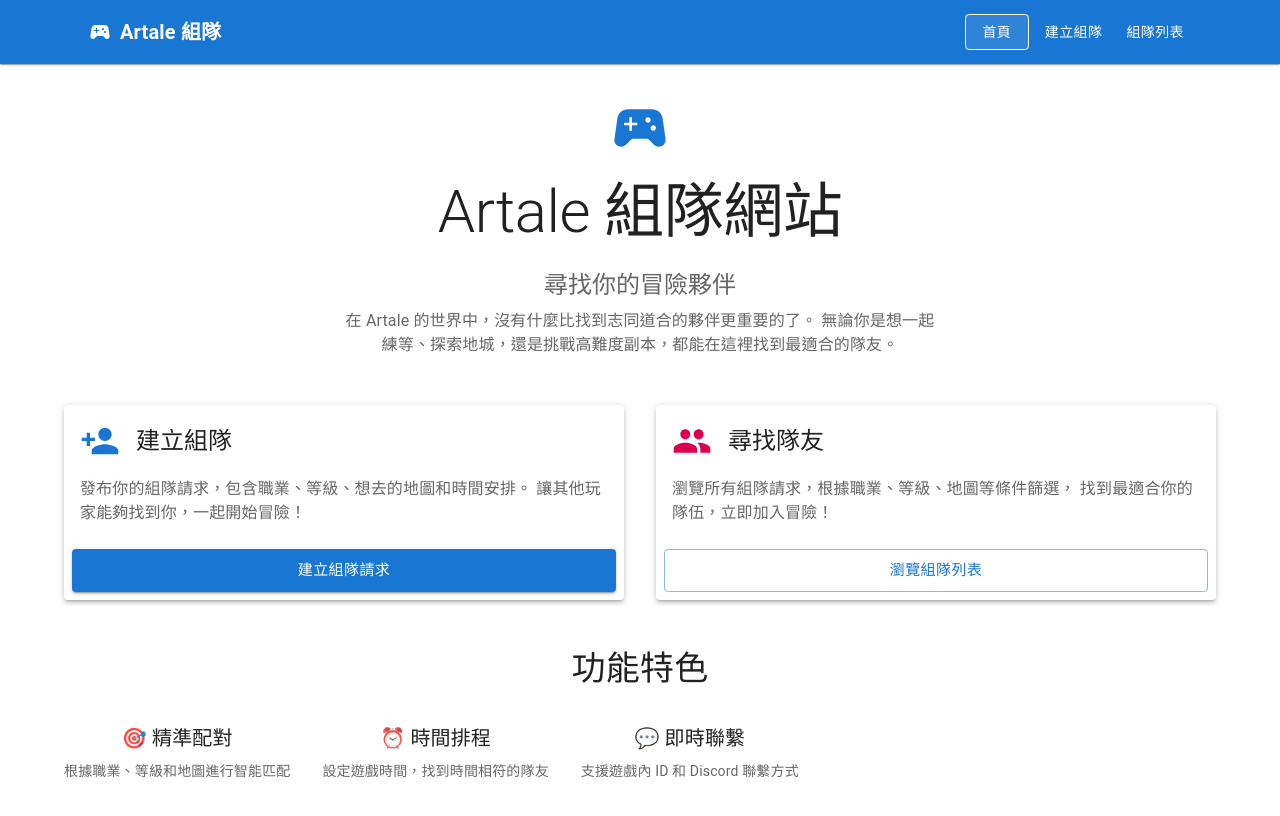
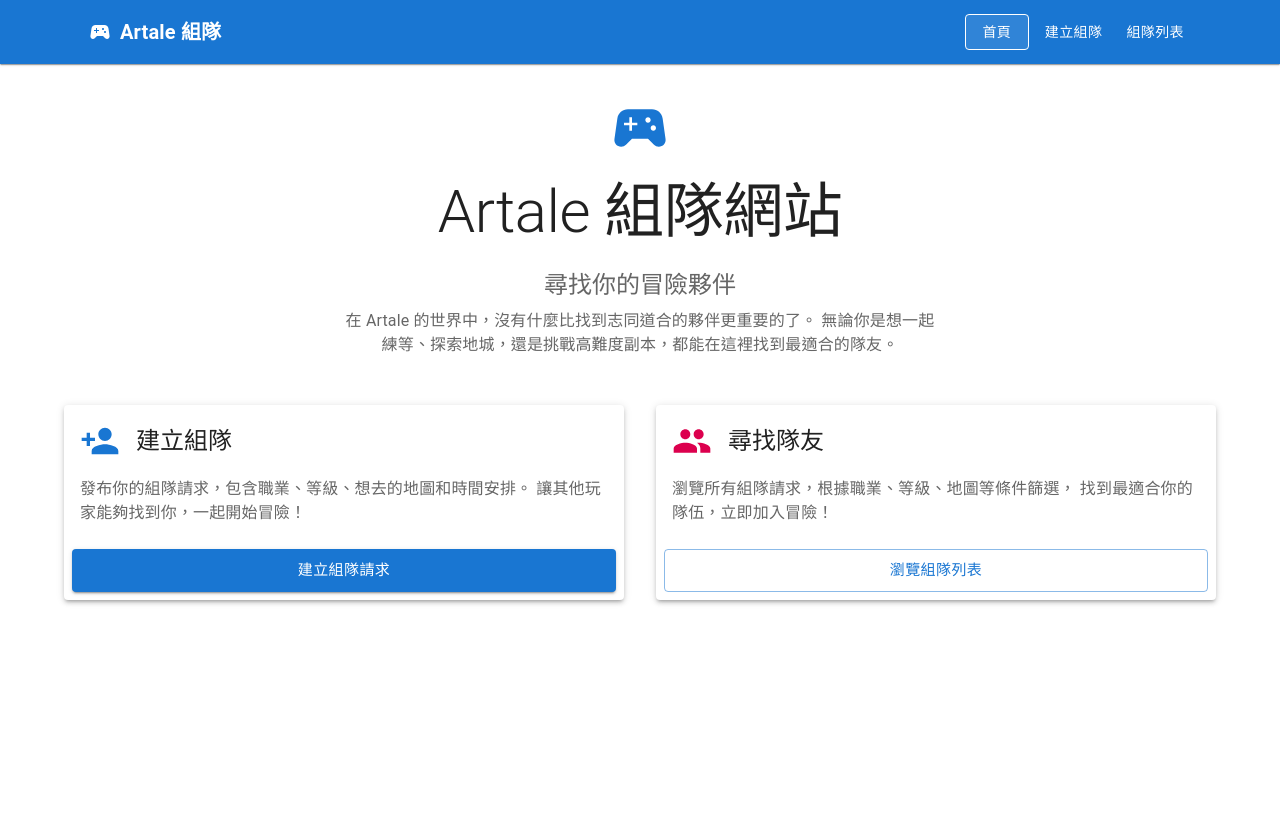
Before and after one commit to anthea-wu/play-with-me-in-artale, a Next.js app: page / in a window 1280 px wide. Shown: the top 816 px of the page. Built offline with nearby package versions, Linux system fonts and the light colour scheme; what @mui/material-nextjs would draw is missing.

Commit message:
refactor: remove unused footer

```diff
--- a/src/app/page.tsx
+++ b/src/app/page.tsx
@@ -92,43 +92,6 @@
           </Card>
         </Stack>
       </Box>
-
-      {/* Features Section */}
-      <Box sx={{ textAlign: 'center', mb: 4 }}>
-        <Typography variant="h4" gutterBottom>
-          功能特色
-        </Typography>
-        <Stack
-          direction={{ xs: 'column', md: 'row' }}
-          spacing={4}
-          sx={{ mt: 4 }}
-        >
-          <Box>
-            <Typography variant="h6" gutterBottom>
-              🎯 精準配對
-            </Typography>
-            <Typography variant="body2" color="text.secondary">
-              根據職業、等級和地圖進行智能匹配
-            </Typography>
-          </Box>
-          <Box>
-            <Typography variant="h6" gutterBottom>
-              ⏰ 時間排程
-            </Typography>
-            <Typography variant="body2" color="text.secondary">
-              設定遊戲時間，找到時間相符的隊友
-            </Typography>
-          </Box>
-          <Box>
-            <Typography variant="h6" gutterBottom>
-              💬 即時聯繫
-            </Typography>
-            <Typography variant="body2" color="text.secondary">
-              支援遊戲內 ID 和 Discord 聯繫方式
-            </Typography>
-          </Box>
-        </Stack>
-      </Box>
     </Container>
   );
 }
```
